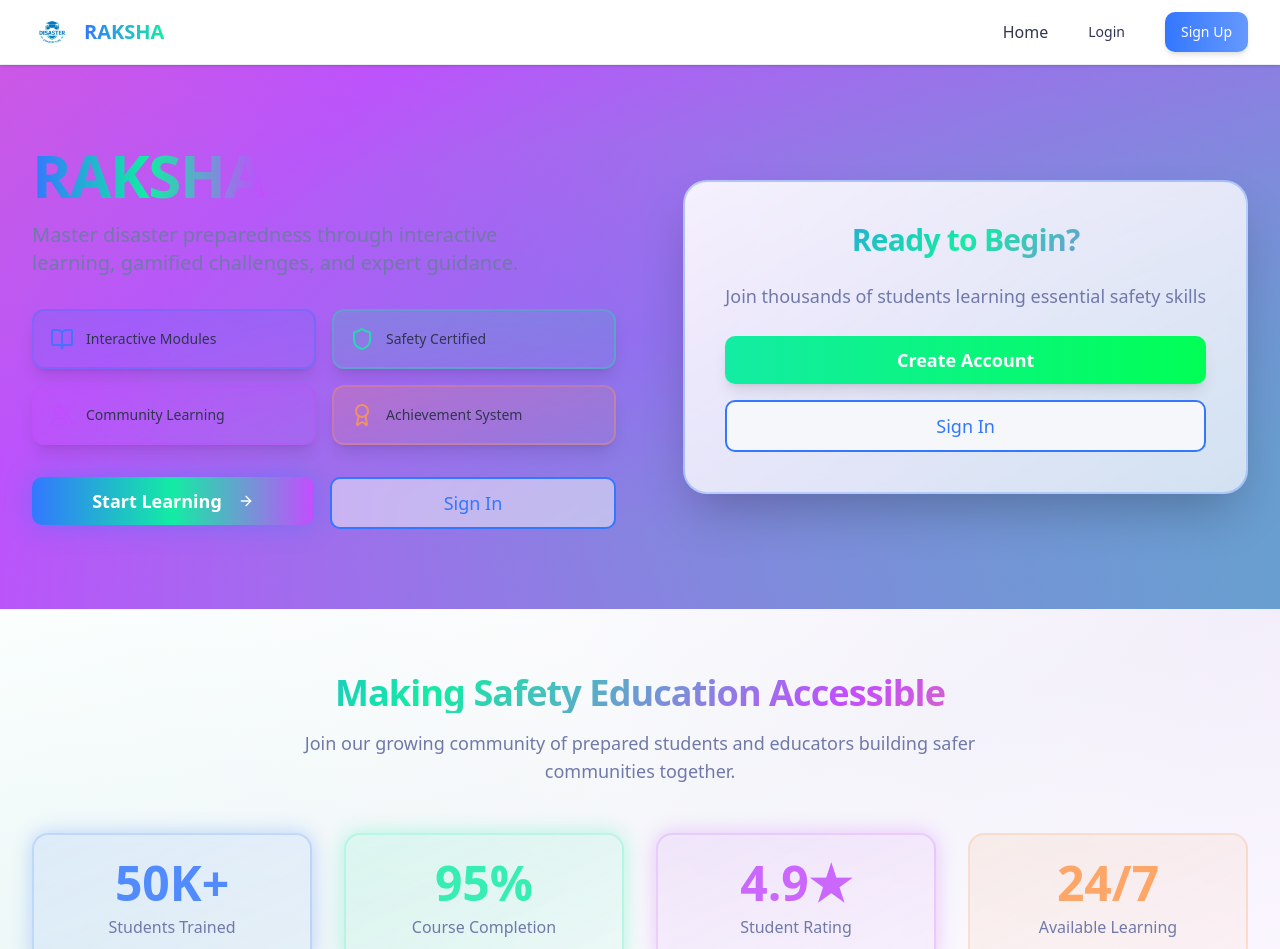
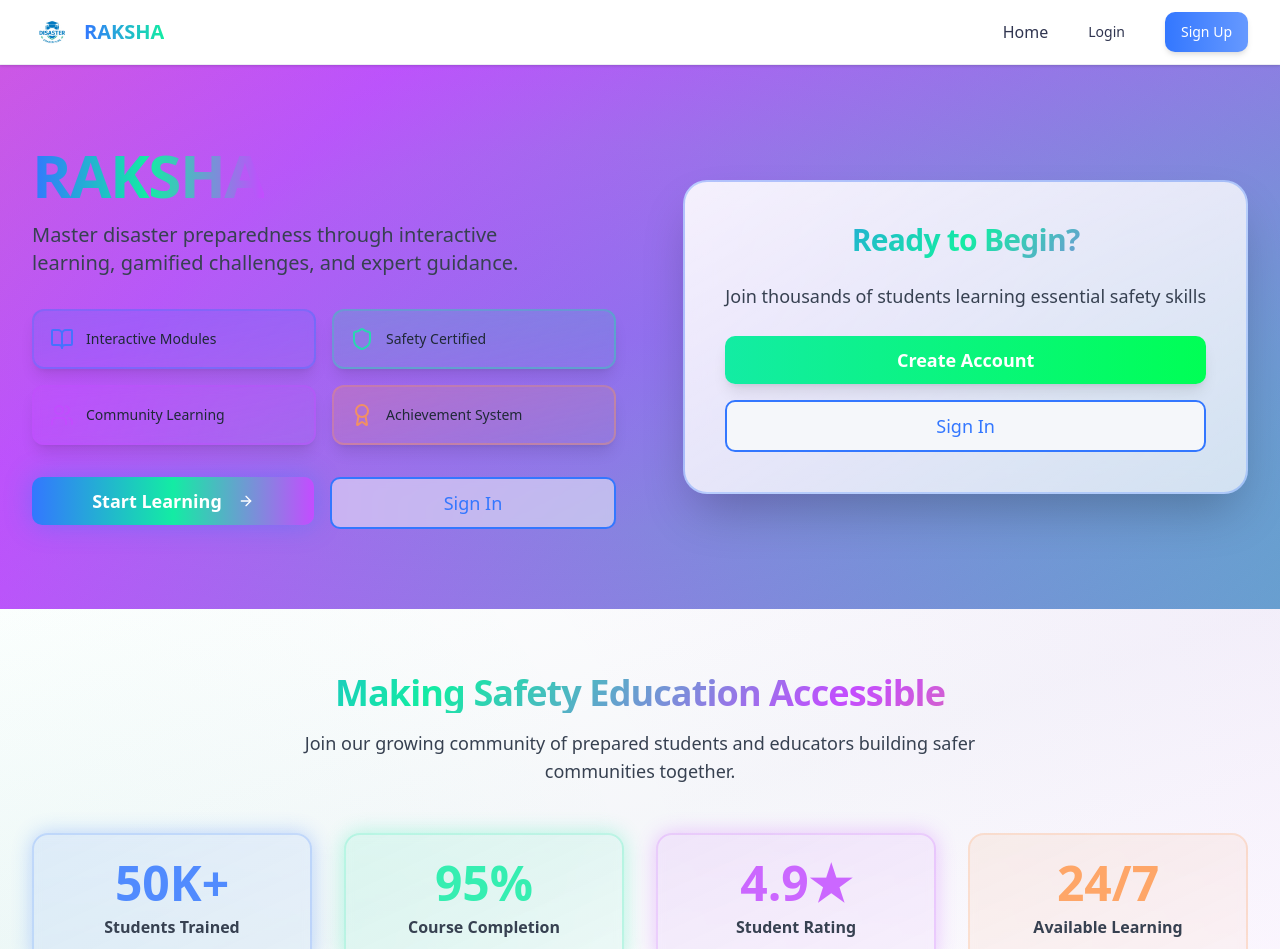
Before and after one commit to GOVINDULAVISHAL/prep-buddy-design, a React (Vite) app: page / in a window 1280 px wide. Shown: the top 949 px of the page. Built offline with nearby package versions, Linux system fonts and the light colour scheme; the HTML template or start-up script is replaced by a standard one.

Commit message:
Revert UI changes

```diff
--- a/src/pages/Index.tsx
+++ b/src/pages/Index.tsx
@@ -44,12 +44,12 @@ const Index = () => {
               {/* Left side - Hero content */}
               <div className="space-y-8">
                 <div className="space-y-4">
-                  <h1 className="text-4xl md:text-6xl font-bold text-foreground leading-tight">
+                  <h1 className="text-4xl md:text-6xl font-bold leading-tight">
                     <span className="bg-gradient-to-r from-primary via-secondary to-accent bg-clip-text text-transparent">
                       RAKSHA
                     </span>
                   </h1>
-                  <p className="text-xl text-muted-foreground max-w-lg">
+                  <p className="text-xl text-gray-700 dark:text-gray-200 max-w-lg font-medium">
                     Master disaster preparedness through interactive learning, gamified challenges, and expert guidance.
                   </p>
                 </div>
@@ -58,19 +58,19 @@ const Index = () => {
                 <div className="grid grid-cols-2 gap-4">
                   <div className="flex items-center space-x-3 backdrop-blur-sm bg-gradient-to-br from-primary/20 to-primary/5 p-4 rounded-xl border-2 border-primary/30 hover:border-primary/50 transition-all hover:scale-105 shadow-lg card-glow">
                     <BookOpen className="h-6 w-6 text-primary animate-pulse" />
-                    <span className="text-sm font-medium text-foreground">Interactive Modules</span>
+                    <span className="text-sm font-medium text-gray-800 dark:text-gray-100">Interactive Modules</span>
                   </div>
                   <div className="flex items-center space-x-3 backdrop-blur-sm bg-gradient-to-br from-secondary/20 to-secondary/5 p-4 rounded-xl border-2 border-secondary/30 hover:border-secondary/50 transition-all hover:scale-105 shadow-lg card-glow-secondary">
                     <Shield className="h-6 w-6 text-secondary animate-pulse" />
-                    <span className="text-sm font-medium text-foreground">Safety Certified</span>
+                    <span className="text-sm font-medium text-gray-800 dark:text-gray-100">Safety Certified</span>
                   </div>
                   <div className="flex items-center space-x-3 backdrop-blur-sm bg-gradient-to-br from-accent/20 to-accent/5 p-4 rounded-xl border-2 border-accent/30 hover:border-accent/50 transition-all hover:scale-105 shadow-lg card-glow-accent">
                     <Users className="h-6 w-6 text-accent animate-pulse" />
-                    <span className="text-sm font-medium text-foreground">Community Learning</span>
+                    <span className="text-sm font-medium text-gray-800 dark:text-gray-100">Community Learning</span>
                   </div>
                   <div className="flex items-center space-x-3 backdrop-blur-sm bg-gradient-to-br from-tertiary/20 to-tertiary/5 p-4 rounded-xl border-2 border-tertiary/30 hover:border-tertiary/50 transition-all hover:scale-105 shadow-lg">
                     <Award className="h-6 w-6 text-tertiary animate-pulse" />
-                    <span className="text-sm font-medium text-foreground">Achievement System</span>
+                    <span className="text-sm font-medium text-gray-800 dark:text-gray-100">Achievement System</span>
                   </div>
                 </div>
 
@@ -97,7 +97,7 @@ const Index = () => {
               <div className="flex justify-center lg:justify-end">
                 <div className="text-center space-y-6 backdrop-blur-md bg-gradient-to-br from-card/90 to-card/70 p-10 rounded-3xl border-2 border-primary/30 shadow-2xl card-glow-accent hover:scale-105 transition-all">
                   <h3 className="text-3xl font-bold text-gradient">Ready to Begin?</h3>
-                  <p className="text-muted-foreground text-lg leading-relaxed">
+                  <p className="text-gray-700 dark:text-gray-200 text-lg leading-relaxed font-medium">
                     Join thousands of students learning essential safety skills
                   </p>
                   <div className="space-y-4">
@@ -128,26 +128,26 @@ const Index = () => {
           <div className="max-w-7xl mx-auto px-4 sm:px-6 lg:px-8 relative z-10">
             <div className="text-center mb-12">
               <h2 className="text-4xl font-bold text-rainbow mb-4">Making Safety Education Accessible</h2>
-              <p className="text-muted-foreground max-w-2xl mx-auto text-lg">
+              <p className="text-gray-700 dark:text-gray-200 max-w-2xl mx-auto text-lg font-medium">
                 Join our growing community of prepared students and educators building safer communities together.
               </p>
             </div>
             <div className="grid grid-cols-1 md:grid-cols-4 gap-8">
               <div className="text-center backdrop-blur-sm bg-gradient-to-br from-primary/10 to-primary/5 p-6 rounded-2xl border-2 border-primary/20 hover:border-primary/40 transition-all hover:scale-105 card-glow">
                 <div className="text-5xl font-bold text-primary mb-2 animate-pulse">50K+</div>
-                <div className="text-muted-foreground font-medium">Students Trained</div>
+                <div className="text-gray-700 dark:text-gray-200 font-semibold">Students Trained</div>
               </div>
               <div className="text-center backdrop-blur-sm bg-gradient-to-br from-secondary/10 to-secondary/5 p-6 rounded-2xl border-2 border-secondary/20 hover:border-secondary/40 transition-all hover:scale-105 card-glow-secondary">
                 <div className="text-5xl font-bold text-secondary mb-2 animate-pulse">95%</div>
-                <div className="text-muted-foreground font-medium">Course Completion</div>
+                <div className="text-gray-700 dark:text-gray-200 font-semibold">Course Completion</div>
               </div>
               <div className="text-center backdrop-blur-sm bg-gradient-to-br from-accent/10 to-accent/5 p-6 rounded-2xl border-2 border-accent/20 hover:border-accent/40 transition-all hover:scale-105 card-glow-accent">
                 <div className="text-5xl font-bold text-accent mb-2 animate-pulse">4.9★</div>
-                <div className="text-muted-foreground font-medium">Student Rating</div>
+                <div className="text-gray-700 dark:text-gray-200 font-semibold">Student Rating</div>
               </div>
               <div className="text-center backdrop-blur-sm bg-gradient-to-br from-tertiary/10 to-tertiary/5 p-6 rounded-2xl border-2 border-tertiary/20 hover:border-tertiary/40 transition-all hover:scale-105">
                 <div className="text-5xl font-bold text-tertiary mb-2 animate-pulse">24/7</div>
-                <div className="text-muted-foreground font-medium">Available Learning</div>
+                <div className="text-gray-700 dark:text-gray-200 font-semibold">Available Learning</div>
               </div>
             </div>
           </div>
```
